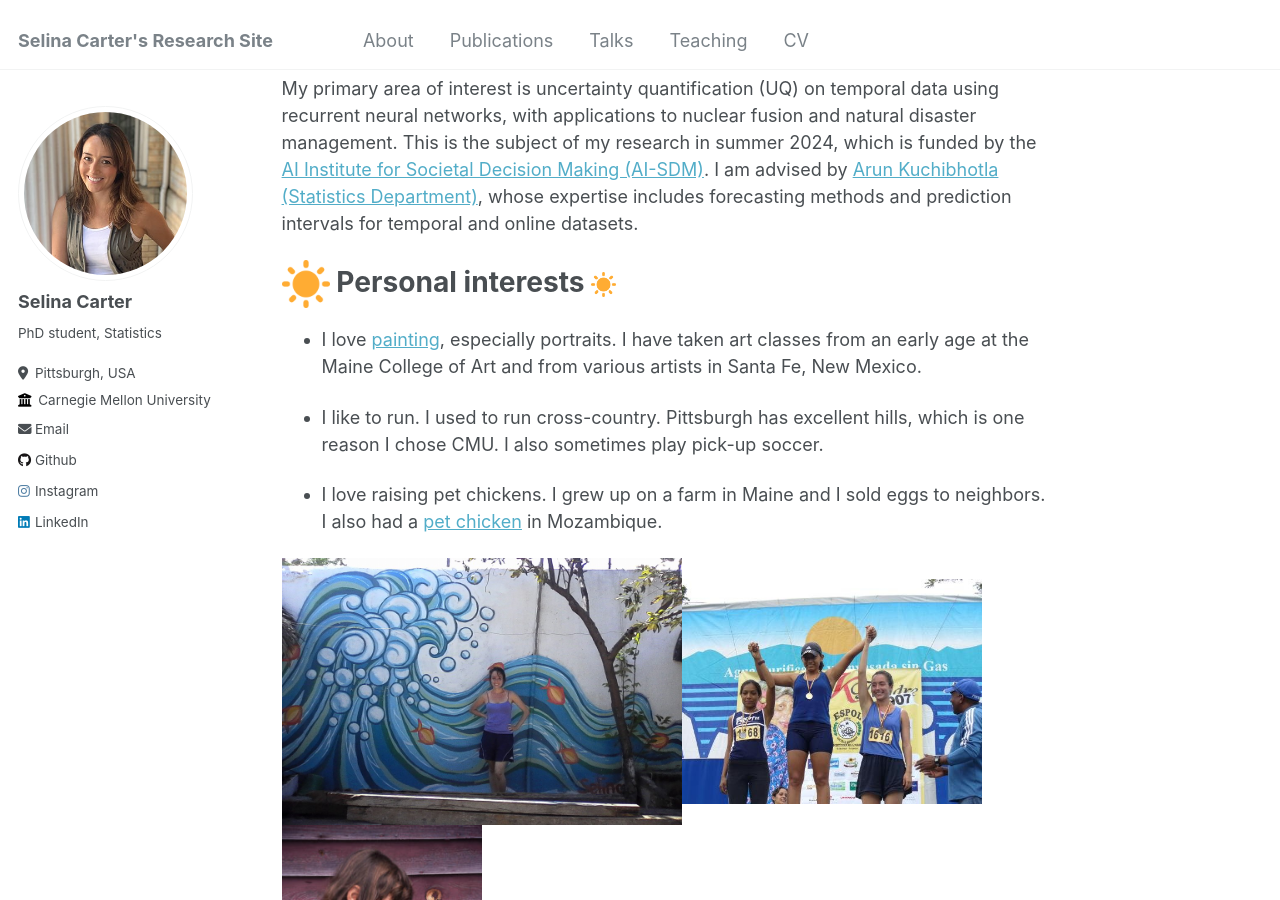
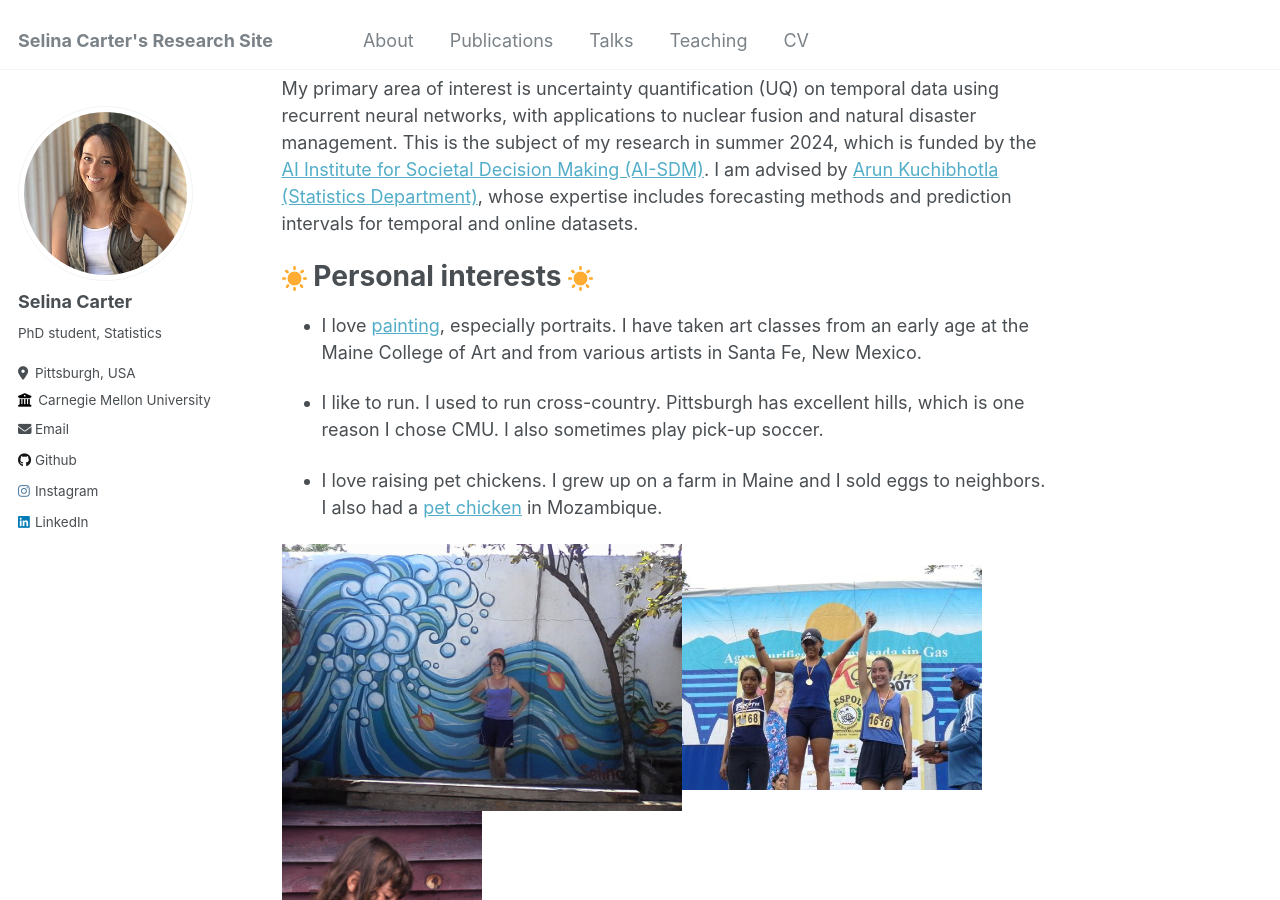
Before and after one commit to selinacarter/selinacarter.github.io, a Jekyll site: the page built from _pages/about.md, in a window 1280 px wide and 900 px high, scrolled down 782 px. Built offline with Jekyll 4.4.1, drawn with Linux system fonts in a browser that asks for light colours.

Commit message:
Update about.md

```diff
--- a/_pages/about.md
+++ b/_pages/about.md
@@ -15,7 +15,7 @@ I am currently a Ph.D. student in statistics at [Carnegie Mellon University](htt
 My primary area of interest is uncertainty quantification (UQ) on temporal data using recurrent neural networks, with applications to nuclear fusion and natural disaster management. This is the subject of my research in summer 2024, which is funded by the [AI Institute for Societal Decision Making (AI-SDM)](https://www.cmu.edu/ai-sdm/index.html). I am advised by [Arun Kuchibhotla (Statistics Department)](https://arun-kuchibhotla.github.io/), whose expertise includes forecasting methods and prediction intervals for temporal and online datasets.
 
 
-![CMU colleagues](/images/favicon.ico) Personal interests <img src="/images/favicon.ico" width="25">
+<img src="/images/favicon.ico" width="25"> Personal interests <img src="/images/favicon.ico" width="25">
 ======
 
 * I love [painting](https://www.instagram.com/selina.carter.art), especially portraits. I have taken art classes from an early age at the Maine College of Art and from various artists in Santa Fe, New Mexico.
```
